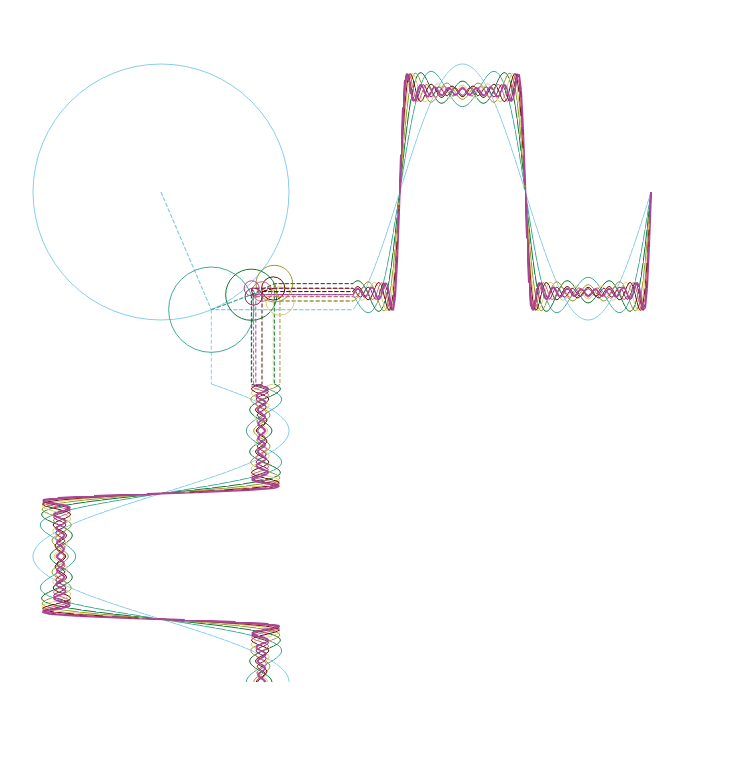
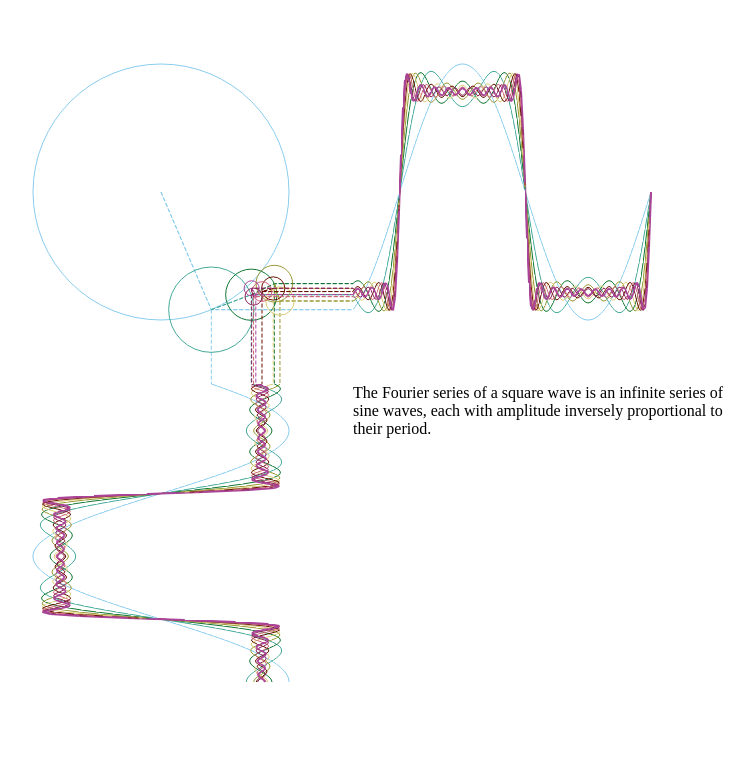
Before and after one commit to AbigailBuccaneer/fourier-visualisation, a plain HTML site: page index.html in a window 1280 px wide. Shown: the whole page, without its empty margins (31-786 px from the left). Drawn offline with Linux system fonts and the light colour scheme.

Commit message:
Add small explanation

```diff
--- a/index.html
+++ b/index.html
@@ -2,10 +2,11 @@
 <html>
 <head>
 <style type="text/css">
-canvas { position: absolute; }
+canvas, div { position: absolute; }
 #canvas { top: 0; left: 0; }
 #graph-horizontal { top: 0; left: 384px; }
 #graph-vertical { top: 384px; left: 0; }
+#explanation { top: 384px; left: 384px; width: 384px;
 </style>
 <script src="palette.js"></script>
 <script type="text/javascript">
@@ -96,8 +97,11 @@ if (document.readyState != "loading") {
 <body>
 <canvas id="canvas" width="384" height="384"></canvas>
 <canvas id="graph-horizontal" width="384" height="384"></canvas>
+<canvas id="graph-vertical" width="384" height="384"></canvas>
 
-<canvas id="graph-vertical" width="384" height="384"></canvas>
+<div id="explanation">
+    The Fourier series of a square wave is an infinite series of sine waves, each with amplitude inversely proportional to their period.
+</div>
 
 </body>
 </html>
```
